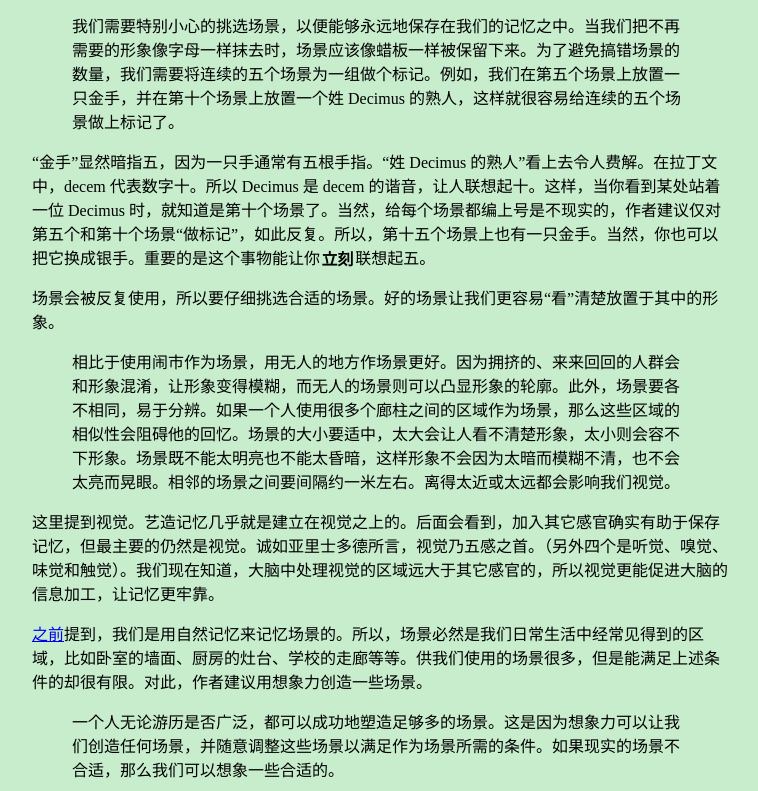
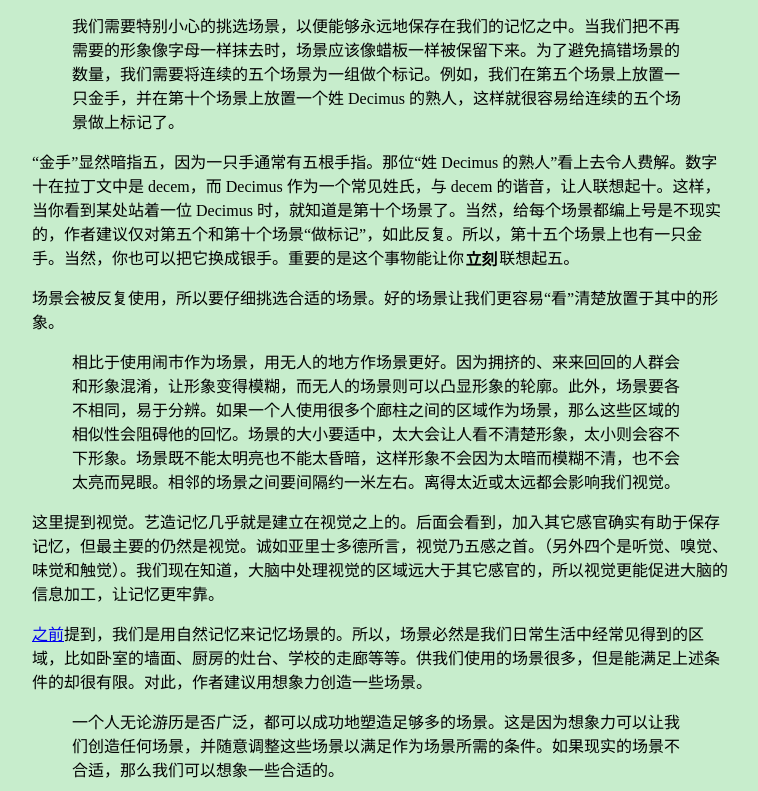
Before and after one commit to shuiruge/art-of-memory, a plain HTML site: page ch1.html in a window 1280 px wide. Shown: the part 2006-2797 px from the top of the page, without its empty margins (258-1016 px from the left). Drawn offline with Linux system fonts and the light colour scheme.

Commit message:
Add font for Chinese. Fix typo.

```diff
--- a/ch1.html
+++ b/ch1.html
@@ -58,7 +58,7 @@
       <blockquote>
         我们需要特别小心的挑选场景，以便能够永远地保存在我们的记忆之中。当我们把不再需要的形象像字母一样抹去时，场景应该像蜡板一样被保留下来。为了避免搞错场景的数量，我们需要将连续的五个场景为一组做个标记。例如，我们在第五个场景上放置一只金手，并在第十个场景上放置一个姓 Decimus 的熟人，这样就很容易给连续的五个场景做上标记了。
       </blockquote>
-      <q>金手</q>显然暗指五，因为一只手通常有五根手指。<q>姓 Decimus 的熟人</q>看上去令人费解。在拉丁文中，decem 代表数字十。所以 Decimus 是 decem 的谐音，让人联想起十。这样，当你看到某处站着一位 Decimus 时，就知道是第十个场景了。当然，给每个场景都编上号是不现实的，作者建议仅对第五个和第十个场景“做标记”，如此反复。所以，第十五个场景上也有一只金手。当然，你也可以把它换成银手。重要的是这个事物能让你<strong>立刻</strong>联想起五。
+      <q>金手</q>显然暗指五，因为一只手通常有五根手指。那位<q>姓 Decimus 的熟人</q>看上去令人费解。数字十在拉丁文中是 decem，而 Decimus 作为一个常见姓氏，与 decem 的谐音，让人联想起十。这样，当你看到某处站着一位 Decimus 时，就知道是第十个场景了。当然，给每个场景都编上号是不现实的，作者建议仅对第五个和第十个场景“做标记”，如此反复。所以，第十五个场景上也有一只金手。当然，你也可以把它换成银手。重要的是这个事物能让你<strong>立刻</strong>联想起五。
     </p>
     <p>
       场景会被反复使用，所以要仔细挑选合适的场景。好的场景让我们更容易“看”清楚放置于其中的形象。
--- a/style.css
+++ b/style.css
@@ -15,16 +15,19 @@
 .toc-list li {
     padding: 0.3em;
 }
-
 body {
+    font-family: Source Han Serif, serif;
     background-color: #c7edcc;
     max-width: 700px;
     margin-left: auto;
     margin-right: auto;
     padding: 1em;
 }
-body strong {
+strong {
     padding: 0.1em;
+}
+q, blockquote {
+    font-family: AR PL UKai CN, Source Han Serif, serif;
 }
 span.comment {
     font-size: 0.8em;
```
